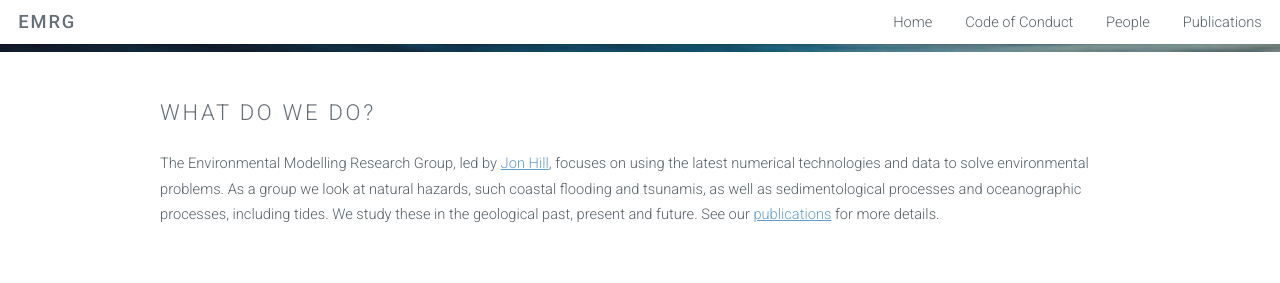
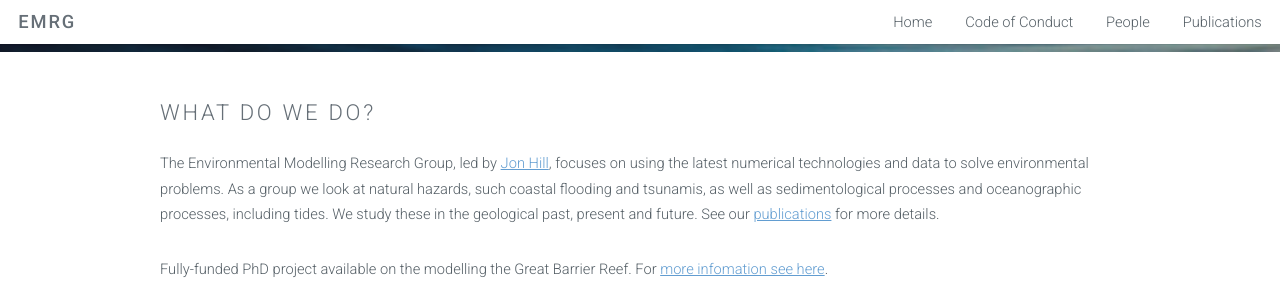
Before and after one commit to EnvModellingGroup/EnvModellingGroup.github.io, a Jekyll site: the page built from index.html, in a window 1280 px wide and 900 px high, scrolled down 547 px, cut to the strip 0-283 px from the top of the window. Built offline with Jekyll 4.4.1, drawn with Linux system fonts in a browser that asks for light colours.

Commit message:
Adding PhD project advert

```diff
--- a/index.html
+++ b/index.html
@@ -13,7 +13,7 @@ keywords: York, University of York, Jon Hill, Hill, Hill lab, computational flui
 		    and data to solve environmental problems. As a group we look at natural hazards, such coastal flooding and tsunamis,
 		    as well as sedimentological processes and oceanographic processes, including tides.
 		    We study these in the geological past, present and future. See our <a href="publications/">publications</a> for more details.</p>
-
+	    <p>Fully-funded PhD project available on the modelling the Great Barrier Reef. For <a href="https://www.findaphd.com/search/ProjectDetails.aspx?PJID=102702">more infomation see here</a>.</p>
             <div class="row">
 				   <div class="6u">
                   <p>
```
